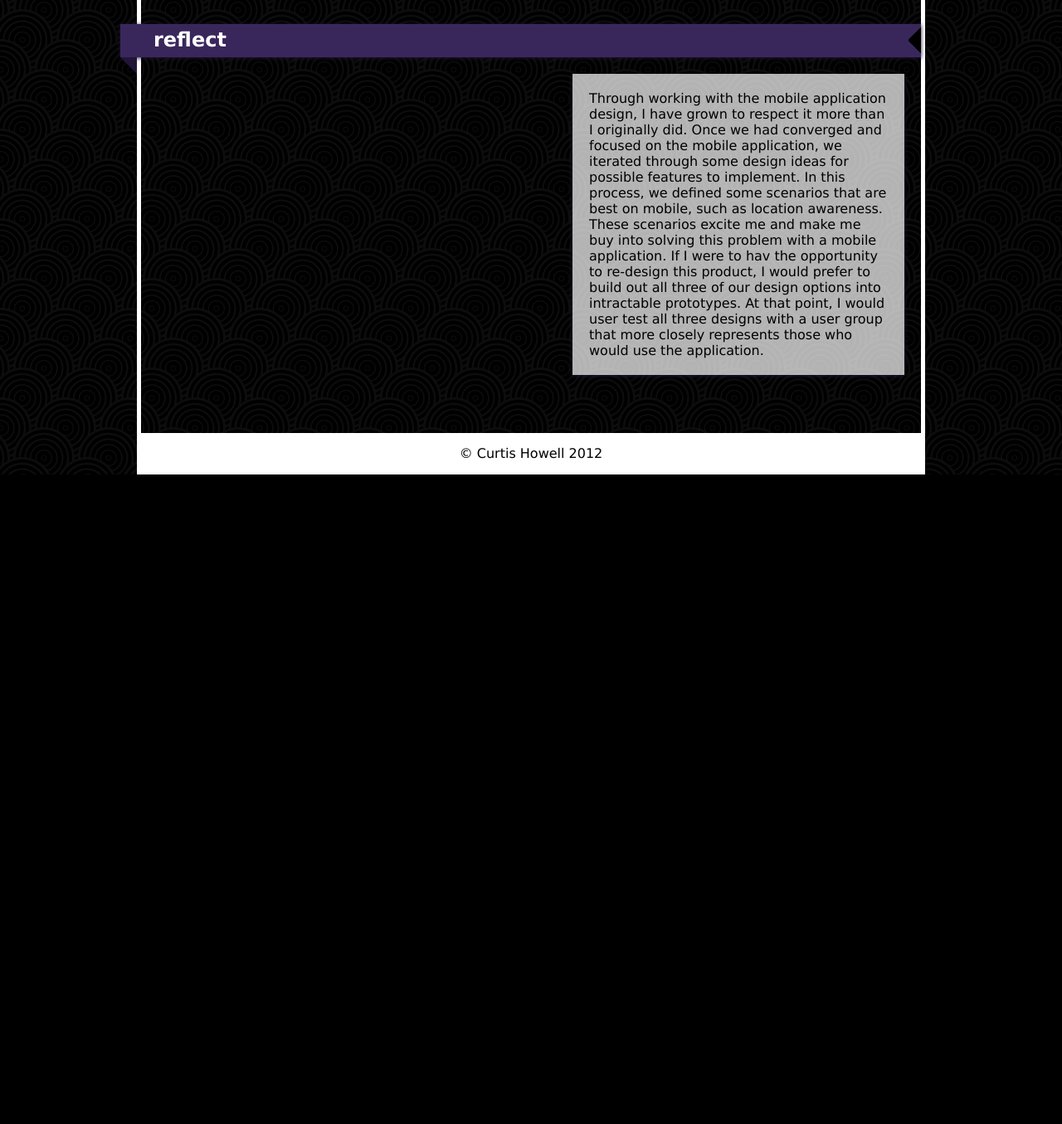
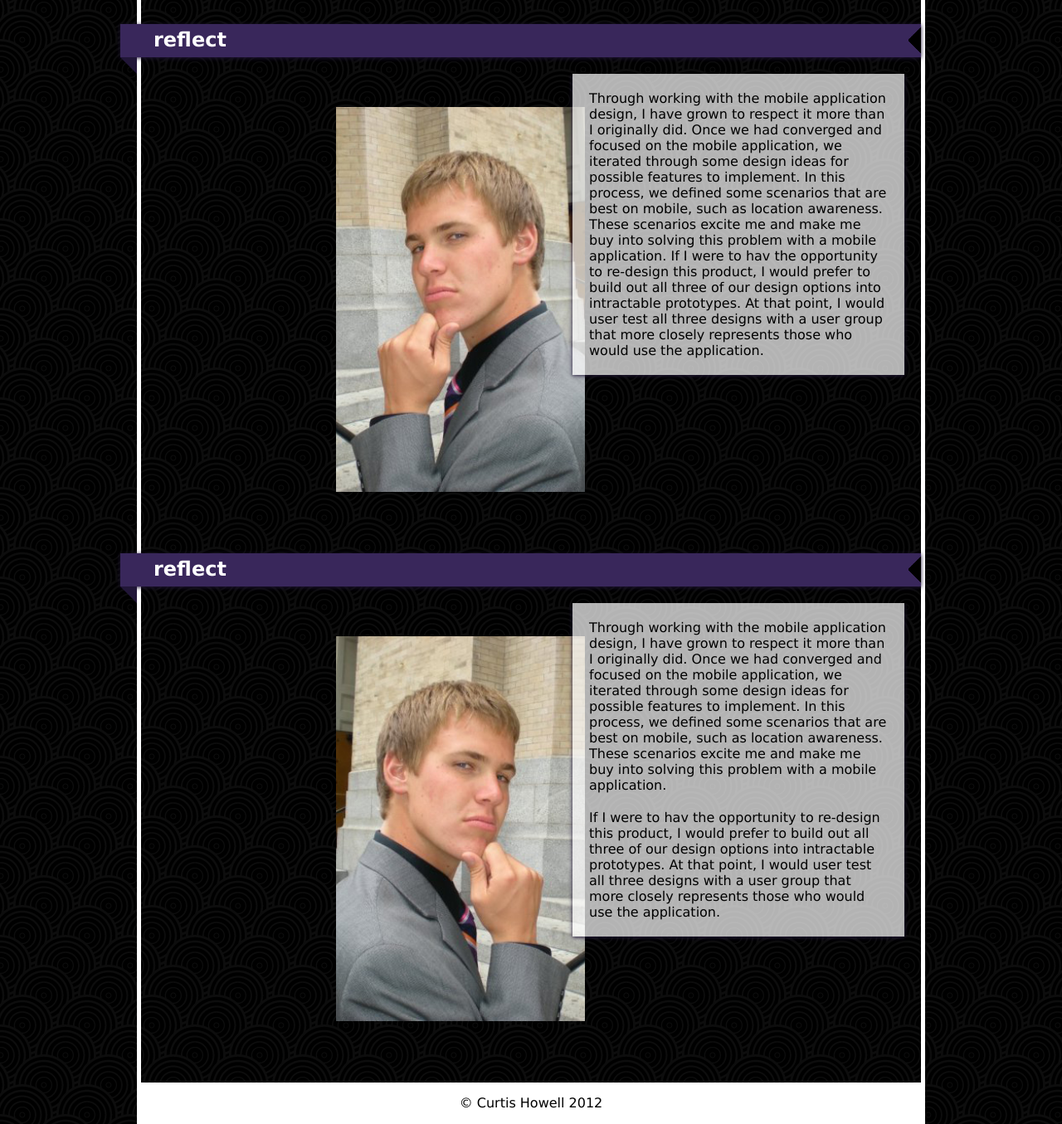
Before and after one commit to curtishowell/processbook, a plain HTML site: page fixedwidth.html in a window 1280 px wide. Shown: the part 5100-6455 px from the top of the page at 83% size. Before the commit the page ends 5672 px from the top, so only its background shows below. Drawn offline with Linux system fonts and the light colour scheme.

Commit message:
another image

```diff
--- a/fixedwidth.html
+++ b/fixedwidth.html
@@ -207,12 +207,42 @@ width: 230px;">
 
 
 					<div class="component cLeft">
+						<img src="img/reflection.jpg" style="width: 300px;
+margin-left: 215px;
+margin-top: 40px;"/>
 					</div>
 
 					<div class="component cRight textblock">
 						<p>
 							Through working with the mobile application design, I have grown to respect it more than I originally did. Once we had converged and focused on the mobile application, we iterated through some design ideas for possible features to implement. In this process, we defined some scenarios that are best on mobile, such as location awareness. These scenarios excite me and make me buy into solving this problem with a mobile application.
 
+							If I were to hav the opportunity to re-design this product, I would prefer to build out all three of our design options into intractable prototypes.  At that point, I would user test all three designs with a user group that more closely represents those who would use the application.
+						</p>
+					</div>
+
+				</div><!-- section -->
+
+				<h2>reflect</h2>
+
+				<div class="triangle">
+				</div>
+
+				<div class="section">
+
+
+
+					<div class="component cLeft">
+						<img src="img/reflectionright.png" style="width: 300px;
+margin-left: 215px;
+margin-top: 40px;"/>
+					</div>
+
+					<div class="component cRight textblock">
+						<p>
+							Through working with the mobile application design, I have grown to respect it more than I originally did. Once we had converged and focused on the mobile application, we iterated through some design ideas for possible features to implement. In this process, we defined some scenarios that are best on mobile, such as location awareness. These scenarios excite me and make me buy into solving this problem with a mobile application.
+						</p>
+
+						<p style="margin-top: 20px;">
 							If I were to hav the opportunity to re-design this product, I would prefer to build out all three of our design options into intractable prototypes.  At that point, I would user test all three designs with a user group that more closely represents those who would use the application.
 						</p>
 					</div>
```
Also changed, not shown: img/reflection.jpg (added), img/reflectionright.png (added).
